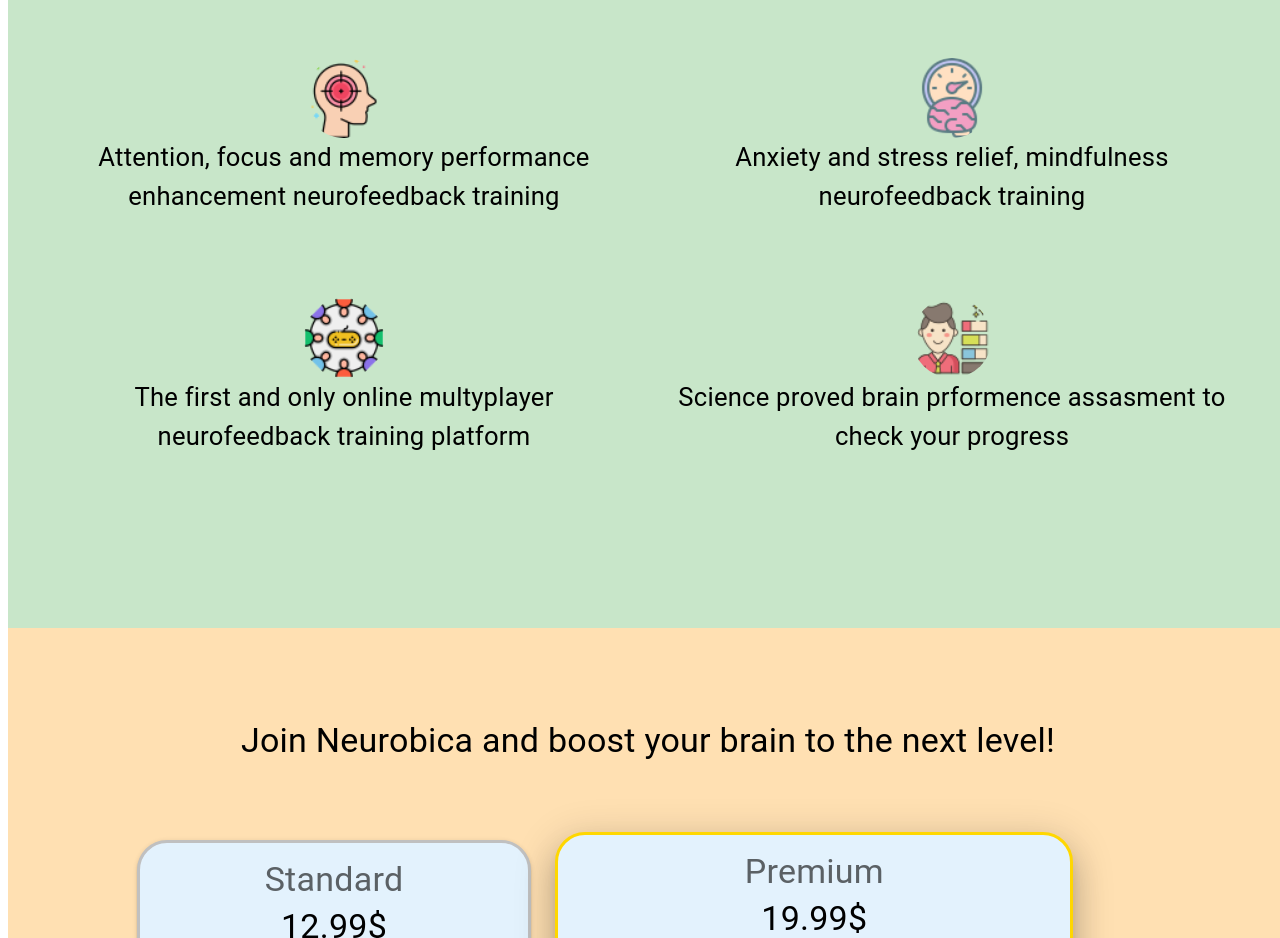
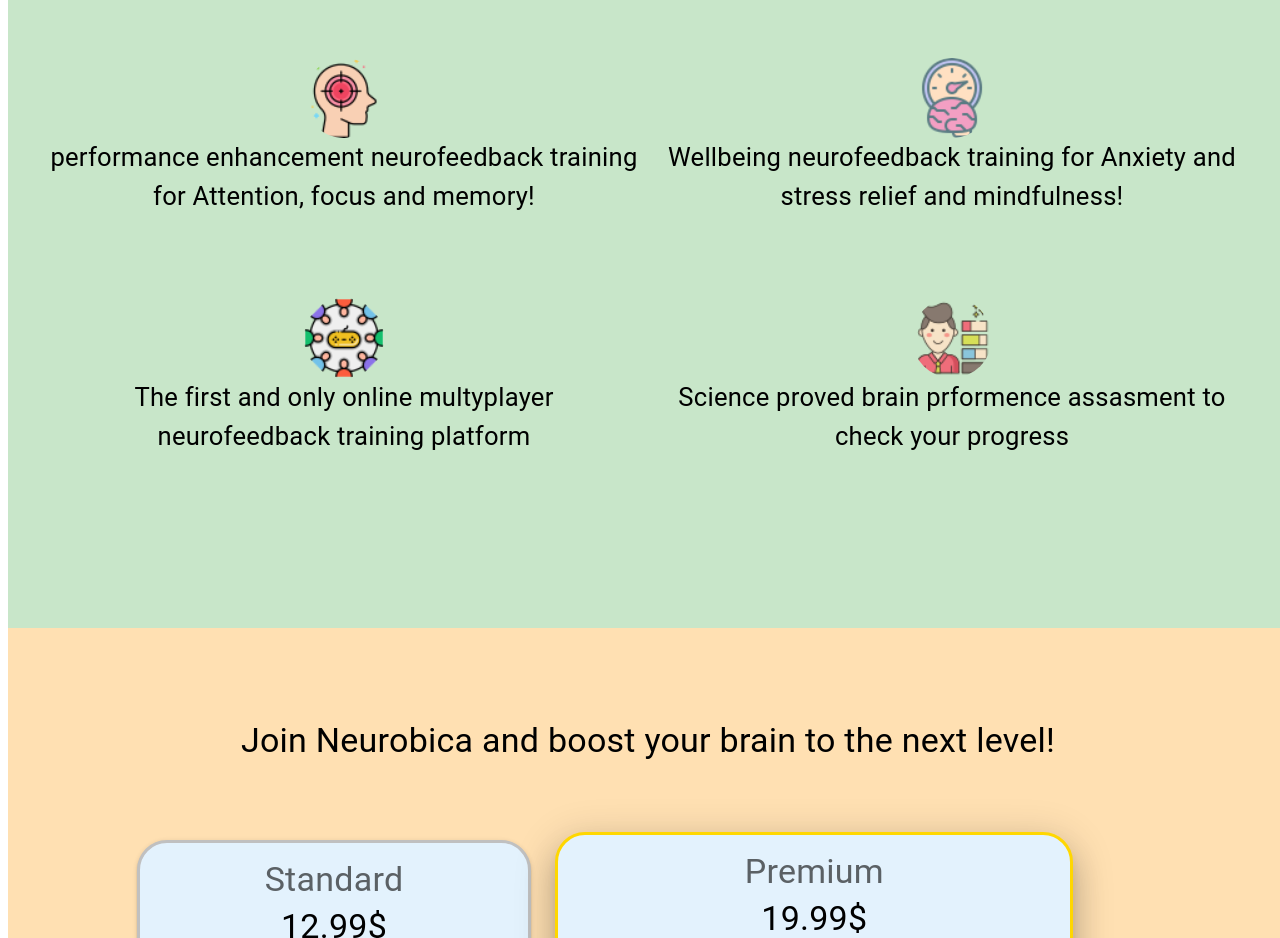
Before and after one commit to MNPCMW6444/neurobica-sites-landingpage, a React (Create React App) app: page / in a window 1280 px wide. Shown: the part 1900-2838 px from the top of the page. Built offline with nearby package versions, Linux system fonts and the light colour scheme; no server answers.

Commit message:
creative

```diff
--- a/src/Features.tsx
+++ b/src/Features.tsx
@@ -53,7 +53,7 @@
                     </Grid>
                     <Grid item>
 
-                        <Typography sx={{ fontSize: "2vw" }} align='center'> Attention, focus and memory performance enhancement neurofeedback training</Typography>
+                        <Typography sx={{ fontSize: "2vw" }} align='center'>performance enhancement neurofeedback training for Attention, focus and memory! </Typography>
                     </Grid>
 
                 </Grid>
@@ -65,7 +65,7 @@
                     </Grid>
                     <Grid item >
 
-                        <Typography sx={{ fontSize: "2vw" }} align='center'> Anxiety and stress relief, mindfulness neurofeedback training</Typography>
+                        <Typography sx={{ fontSize: "2vw" }} align='center'>Wellbeing neurofeedback training for Anxiety and stress relief and mindfulness! </Typography>
                     </Grid>
                 </Grid>
 
```
